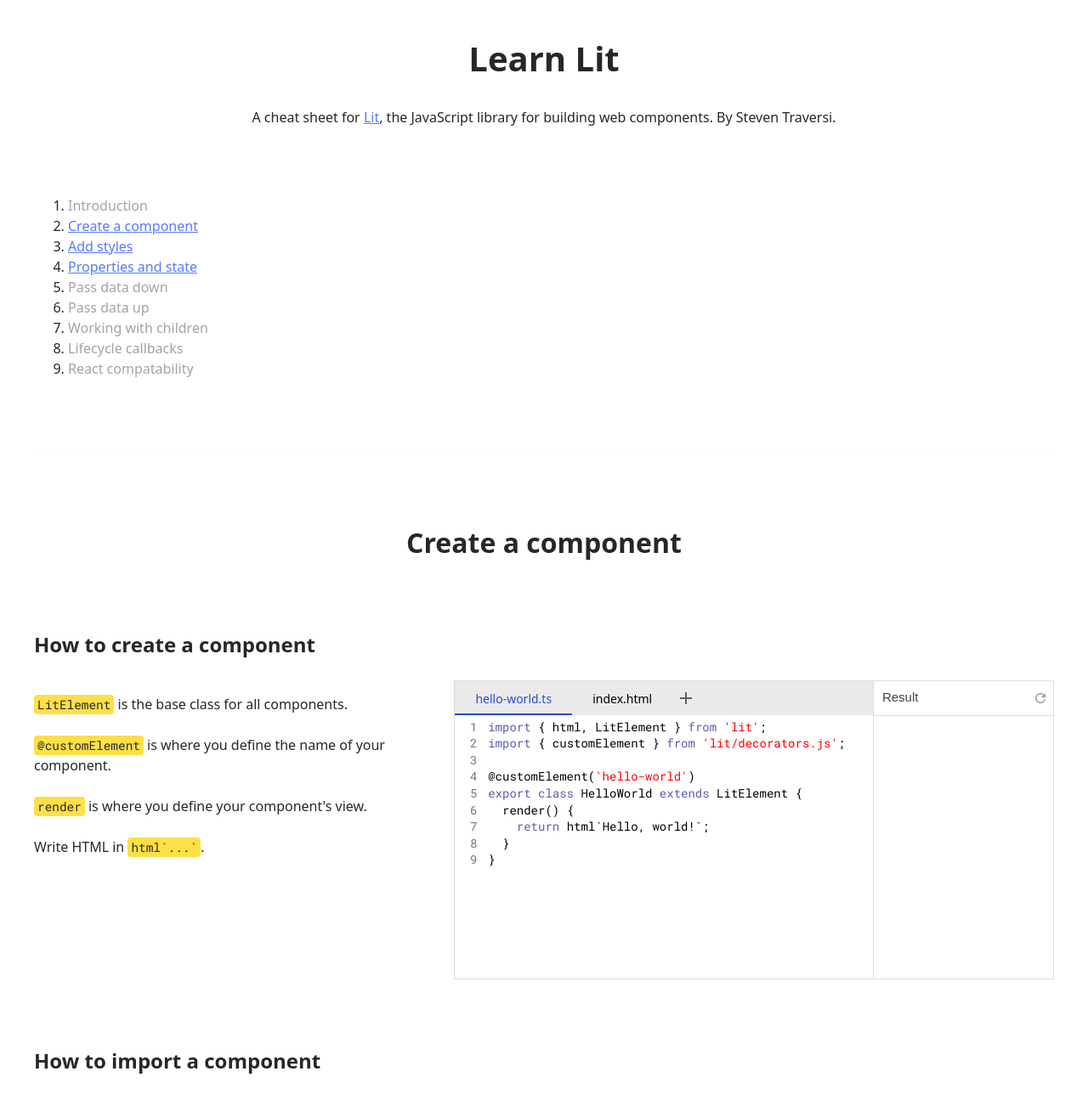
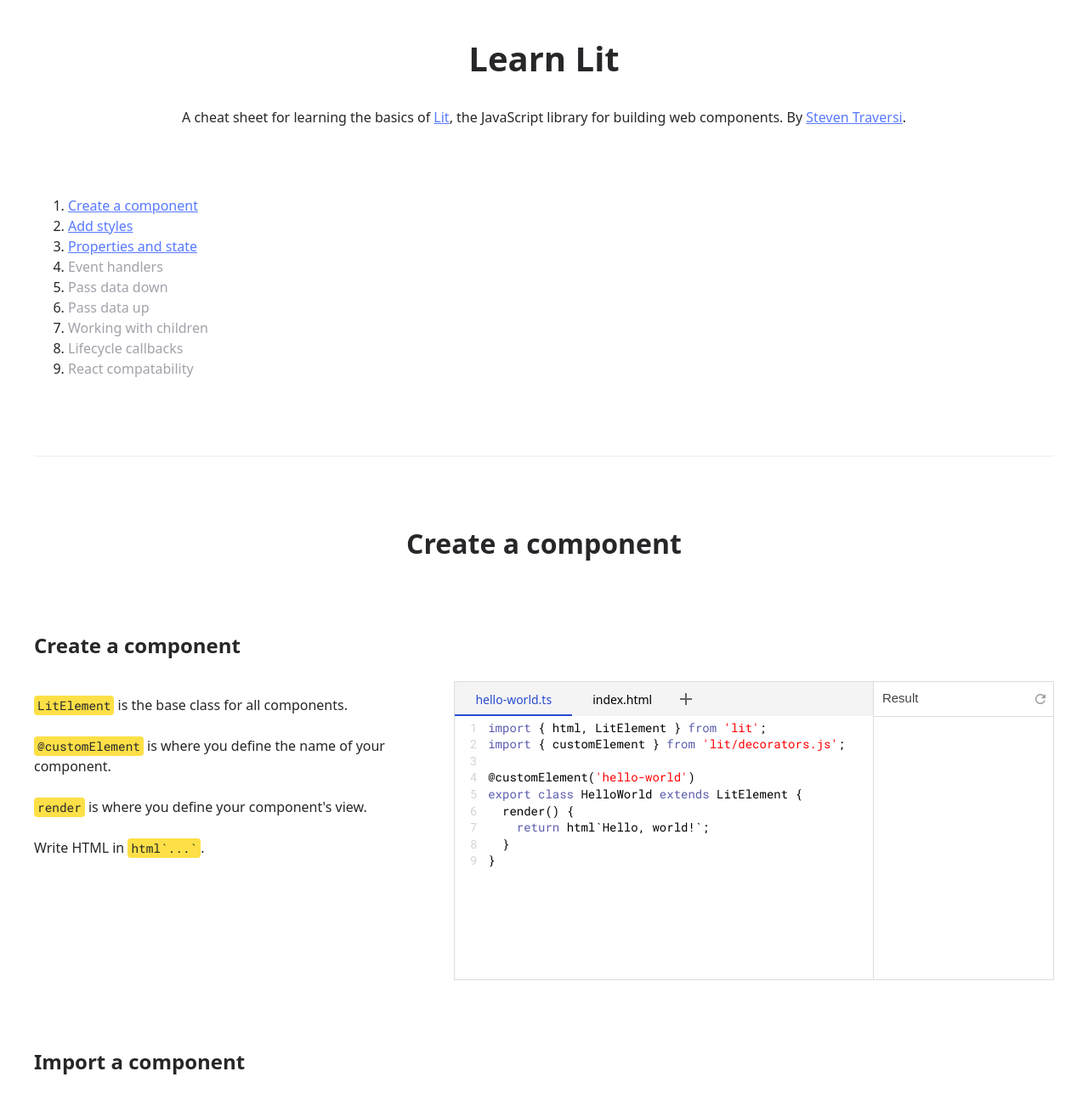
Before and after one commit to straversi/learn-lit, a website: page index.html in a window 1280 px wide. Shown: the part 60-1348 px from the top of the page at 85% size. Drawn offline with Linux system fonts and the light colour scheme; animation ran at ten frames a second.

Commit message:
Mish mash

```diff
--- a/index.html
+++ b/index.html
@@ -1,5 +1,9 @@
 <!DOCTYPE html>
+<html lang="en">
 <head>
+  <meta charset="utf-8">
+  <title>Learn Lit</title>
+  <meta name="description" content="A cheat sheet for learning the basics of Lit, the JavaScript library for building web components.">
   <script type="module" src="/build/index.js"></script>
 
   <link rel="stylesheet" href="/styles.css"/>
@@ -10,19 +14,31 @@
   <link href="https://fonts.googleapis.com/css2?family=Roboto+Mono&display=swap" rel="stylesheet">
 
   <meta name="viewport" content="width=device-width, initial-scale=1">
+
+  <link rel="icon" href="/images/flame-favicon.svg">
+  <link rel="mask-icon" href="/images/flame-favicon.svg" color="#324fff">
+
+  <meta property="og:url" content="https://lit.how/">
+  <meta property="og:title" content="Learn Lit">
+  <meta property="og:description" content="A cheat sheet for learning the basics of Lit, the JavaScript library for building web components.">
+  <meta property="og:site_name" content="lit.how">
+  <meta property="og:image" content="https://lit.how/images/screenshot.png">
+  <meta property="og:image:alt" content="Lit Logo">
+  <meta name="twitter:card" content="summary_large_image">
+  <meta name="twitter:site" content="@straversi1">
 </head>
 <body>
 
 <div id="header">
   <h1>Learn Lit</h1>
-  <p>A cheat sheet for <a href="https://lit.dev" target="_blank">Lit</a>, the JavaScript library for building web components. By Steven Traversi.</p>
+  <p>A cheat sheet for learning the basics of <a href="https://lit.dev">Lit</a>, the JavaScript library for building web components. By <a href="https://twitter.com/straversi1">Steven Traversi</a>.</p>
 </div>
 
 <ol>
-  <li><a>Introduction</a></li>
   <li><a href="#create-a-component">Create a component</a></li>
   <li><a href="#add-styles">Add styles</a></li>
   <li><a href="#properties-and-state">Properties and state</a></li>
+  <li><a>Event handlers</a></li>
   <li><a>Pass data down</a></li>
   <li><a>Pass data up</a></li>
   <li><a>Working with children</a></li>
@@ -36,7 +52,7 @@
 
 <h2 id="create-a-component">Create a component</h2>
 
-<h3>How to create a component</h3>
+<h3>Create a component</h3>
 <div class="group">
 <p>
   <code>LitElement</code> is the base class for all components.
@@ -68,7 +84,7 @@
 </playground-ide>
 </div>
 
-<h3>How to import a component</h3>
+<h3>Import a component</h3>
 <div class="group">
 <p>To use a component, import its file.</p>
 <playground-ide editable-file-system line-numbers resizable>
@@ -114,7 +130,7 @@
 
 <h2 id="add-styles">Add styles</h2>
 
-<h3>How to add styles</h3>
+<h3>Add styles</h3>
 <div class="group">
 <p>Add styles by defining the <code>static styles</code> property. Write CSS in the <code>css</code> tag.</p>
 <playground-ide editable-file-system line-numbers resizable>
@@ -302,3 +318,4 @@
 </div>
 
 </body>
+</html>
--- a/styles.css
+++ b/styles.css
@@ -49,9 +49,6 @@
   color: var(--gray-400);
 }
 
-h1, h2, h3 {
-  color: var(--gray-800);
-}
 h1 {
   font-size: 2.5em;
   font-weight: 800;
@@ -59,7 +56,7 @@
 h2 {
   margin-top: 90px;
   padding-top: 78px;
-  border-top: 1px solid var(--gray-50);
+  border-top: 2px solid var(--gray-100);
   font-size: 2em;
   text-align: center;
 }
@@ -82,6 +79,10 @@
   }
 }
 
+.group p {
+  margin-bottom: 30px;
+}
+
 code {
   background-color: var(--yellow-300);
   border-radius: 4px;
@@ -94,6 +95,8 @@
 playground-ide {
   --playground-code-font-family: 'Roboto Mono', monospace;
   --playground-highlight-color: var(--primary-800);
+  --playground-code-linenumber-color: var(--gray-300);
+  --playground-tab-bar-background: var(--gray-100);
   --playground-code-atom-color: rgb(108, 140, 213);
   --playground-code-attribute-color: rgb(127, 0, 127);
   --playground-code-builtin-color: rgb(126, 166, 86);
```
Also changed, not shown: images/flame-favicon.svg (added), images/screenshot.png (added).
